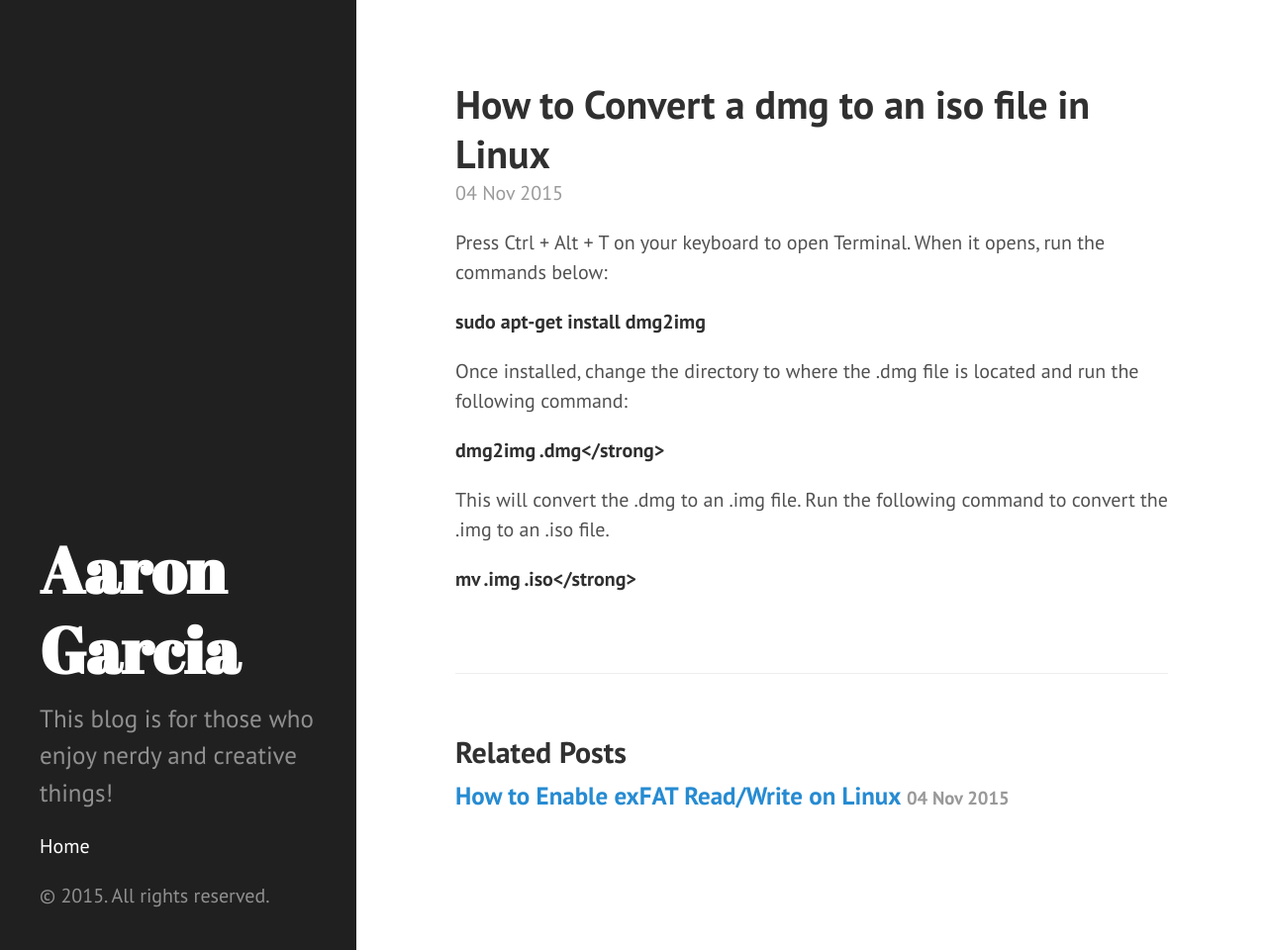
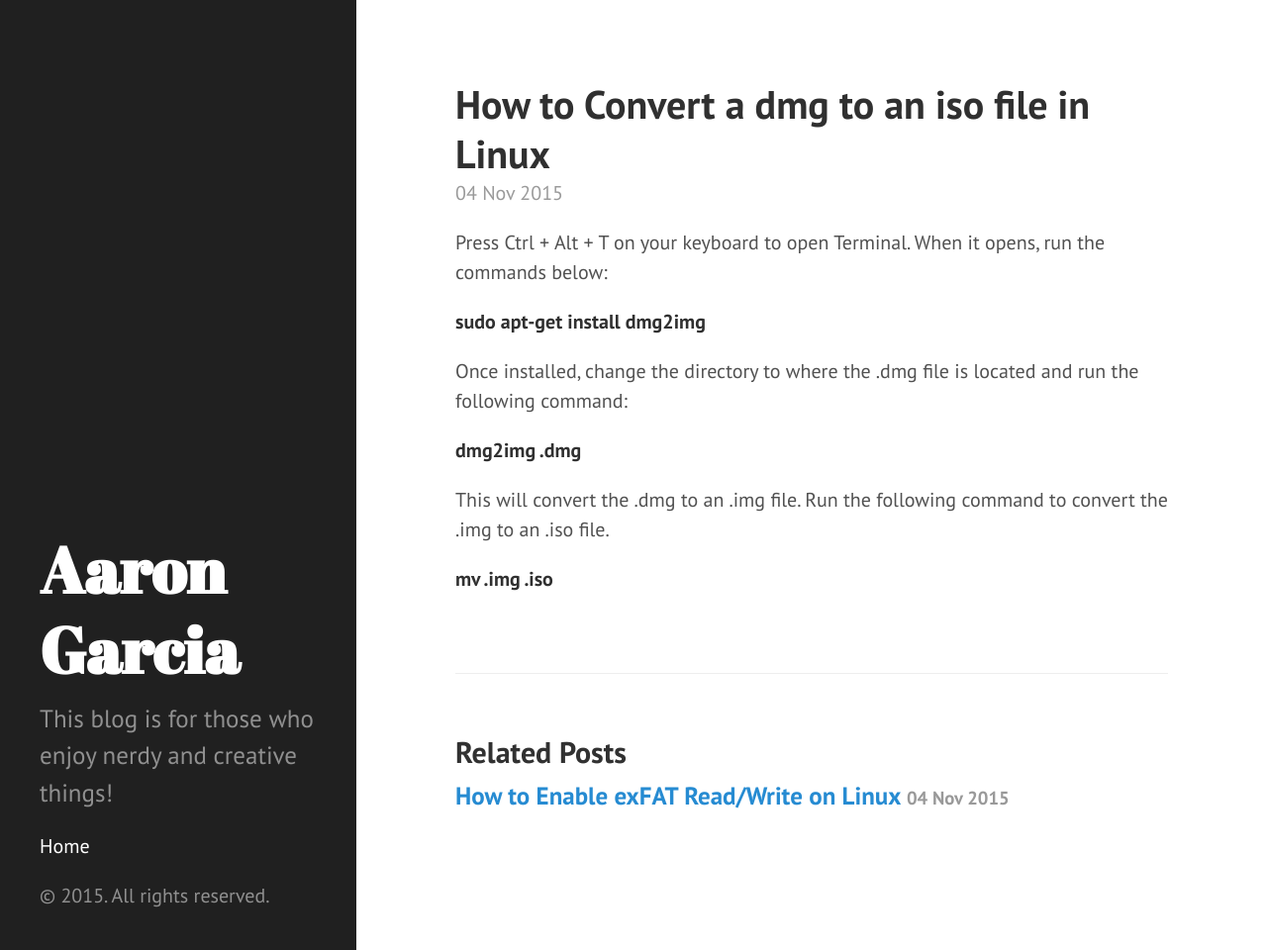
Before and after one commit to agarciatv/agarciatv.github.io, a Jekyll site: the page built from _posts/2015-11-04-how-to-convert-a-dmg-to-an-iso-file-in-linux.markdown, in a window 1280 px wide and 960 px high. Shown: the whole window at 99% size. Built offline with Jekyll 4.4.1, drawn with Linux system fonts in a browser that asks for light colours.

Commit message:
Post update: How to Convert a dmg to an iso file in Linux

```diff
--- a/_posts/2015-11-04-how-to-convert-a-dmg-to-an-iso-file-in-linux.markdown
+++ b/_posts/2015-11-04-how-to-convert-a-dmg-to-an-iso-file-in-linux.markdown
@@ -11,8 +11,8 @@ Press Ctrl + Alt + T on your keyboard to open Terminal. When it opens, run the c
 
 Once installed, change the directory to where the .dmg file is located and run the following command:
 
-<strong>dmg2img <file_name>.dmg</strong>
+<strong>dmg2img <file_name>.dmg
 
 This will convert the .dmg to an .img file. Run the following command to convert the .img to an .iso file.
 
-<strong>mv <file_name>.img <file_name>.iso</strong>
+<strong>mv <file_name>.img <file_name>.iso
```
